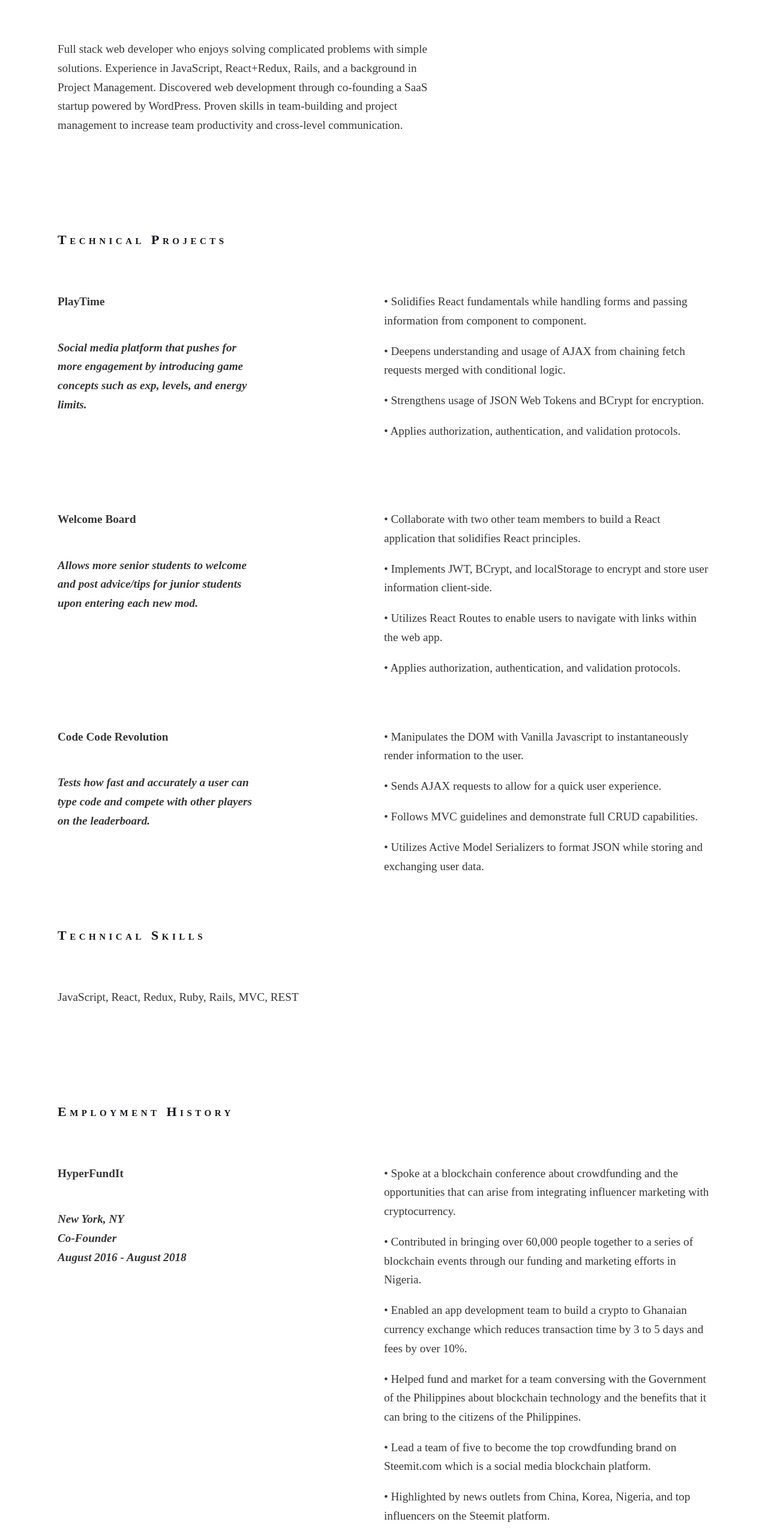
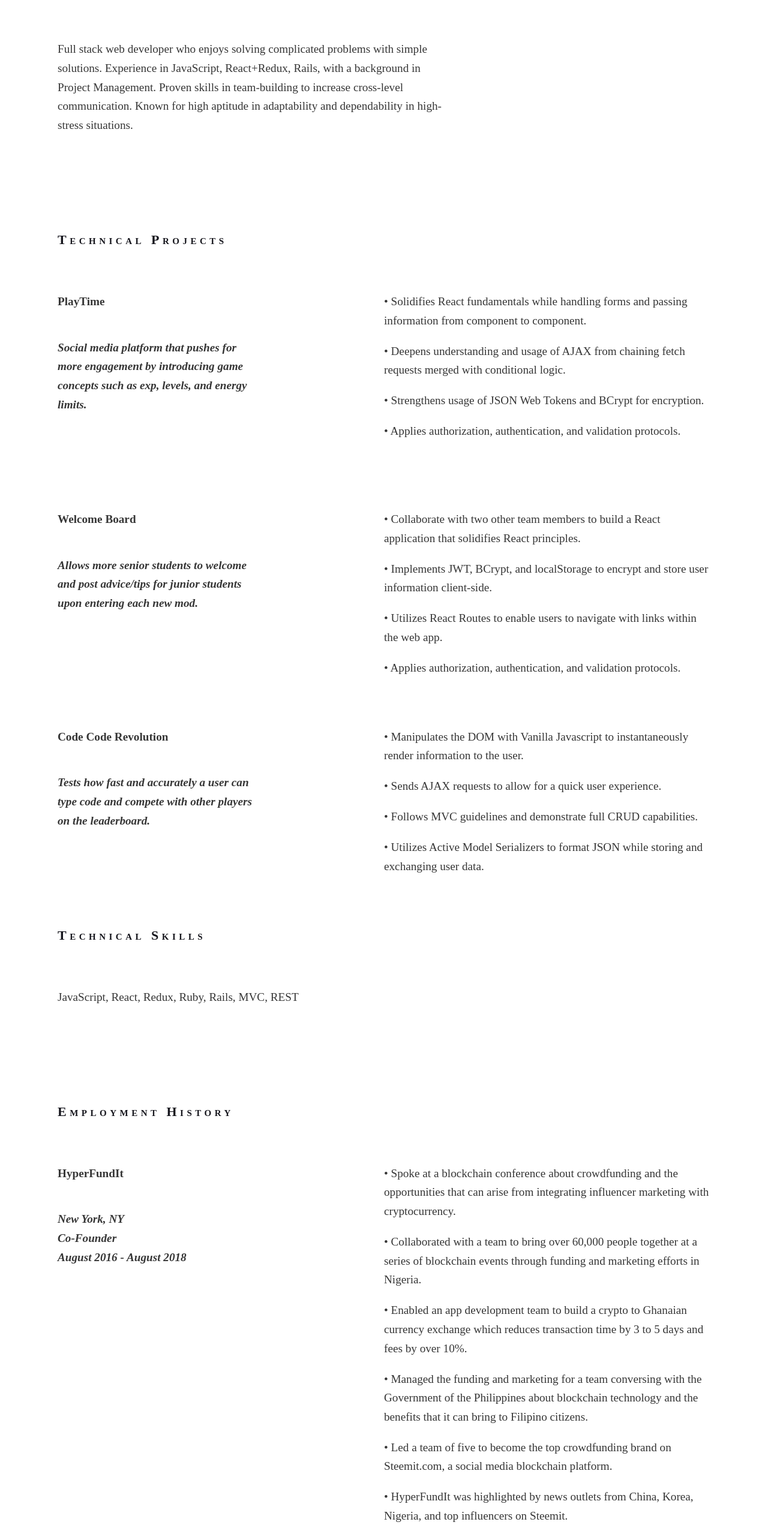
Before and after one commit to robertchen234/portfolio, a React (Create React App) app: page / in a window 1280 px wide. Shown: the part 4250-6813 px from the top of the page at 60% size. Built offline with nearby package versions, Linux system fonts and the light colour scheme; no server answers.

Commit message:
updated resume section

```diff
--- a/src/components/Resume.js
+++ b/src/components/Resume.js
@@ -11,12 +11,7 @@ const Resume = props => {
           <h2>Resume</h2>
           <br />
           <p>
-            Full stack web developer who enjoys solving complicated problems
-            with simple solutions. Experience in JavaScript, React+Redux, Rails,
-            and a background in Project Management. Discovered web development
-            through co-founding a SaaS startup powered by WordPress. Proven
-            skills in team-building and project management to increase team
-            productivity and cross-level communication.
+          Full stack web developer who enjoys solving complicated problems with simple solutions. Experience in JavaScript, React+Redux, Rails, with a background in Project Management. Proven skills in team-building to increase cross-level communication. Known for high aptitude in adaptability and dependability in high-stress situations.
           </p>
         </div>
         <div className="resume-space">
@@ -144,9 +139,7 @@ const Resume = props => {
                 marketing with cryptocurrency.
               </p>
               <p>
-                • Contributed in bringing over 60,000 people together to a
-                series of blockchain events through our funding and marketing
-                efforts in Nigeria.
+                • Collaborated with a team to bring over 60,000 people together at a series of blockchain events through funding and marketing efforts in Nigeria.
               </p>
               <p>
                 • Enabled an app development team to build a crypto to Ghanaian
@@ -154,18 +147,13 @@ const Resume = props => {
                 and fees by over 10%.
               </p>
               <p>
-                • Helped fund and market for a team conversing with the
-                Government of the Philippines about blockchain technology and
-                the benefits that it can bring to the citizens of the
-                Philippines.
+                • Managed the funding and marketing for a team conversing with the Government of the Philippines about blockchain technology and the benefits that it can bring to Filipino citizens.
               </p>
               <p>
-                • Lead a team of five to become the top crowdfunding brand on
-                Steemit.com which is a social media blockchain platform.
+                • Led a team of five to become the top crowdfunding brand on Steemit.com, a social media blockchain platform.
               </p>
               <p>
-                • Highlighted by news outlets from China, Korea, Nigeria, and
-                top influencers on the Steemit platform.
+                • HyperFundIt was highlighted by news outlets from China, Korea, Nigeria, and top influencers on Steemit.
               </p>
             </div>
           </div>
@@ -185,14 +173,10 @@ const Resume = props => {
             </div>
             <div className="resume-right">
               <p>
-                • Saved the company $400,000+ in three months by streamlining
-                the workflow process which allowed the team to complete the
-                project three weeks ahead of schedule.
+                • Saved the company $400,000+ in three months by streamlining the workflow process allowing the team to complete the project three weeks ahead of schedule.
               </p>
               <p>
-                • Resolved complex administrative problems, saved valuable time
-                by changing communication protocols to increase productivity by
-                50% in the company.
+                • Resolved complex administrative problems, saved valuable time by changing communication protocols to increase productivity by 50%.
               </p>
               <p>
                 • Developed and formalized internal processes, including
@@ -201,13 +185,11 @@ const Resume = props => {
               </p>
               <p>
                 • Awarded the Army Commendation Medal for the deconstruction of
-                10+ hostile sites and recovering $3,000,000 in material costs
-                amidst chaos.
+                10+ hostile sites and recovering $3,000,000 in material costs.
               </p>
               <p>
                 • Consistently performed in the top 10% on every assignment
-                throughout eight different locations, known for high aptitude in
-                adaptability and dependability in high-stress situations..
+                throughout eight different locations.
               </p>
             </div>
           </div>
```
